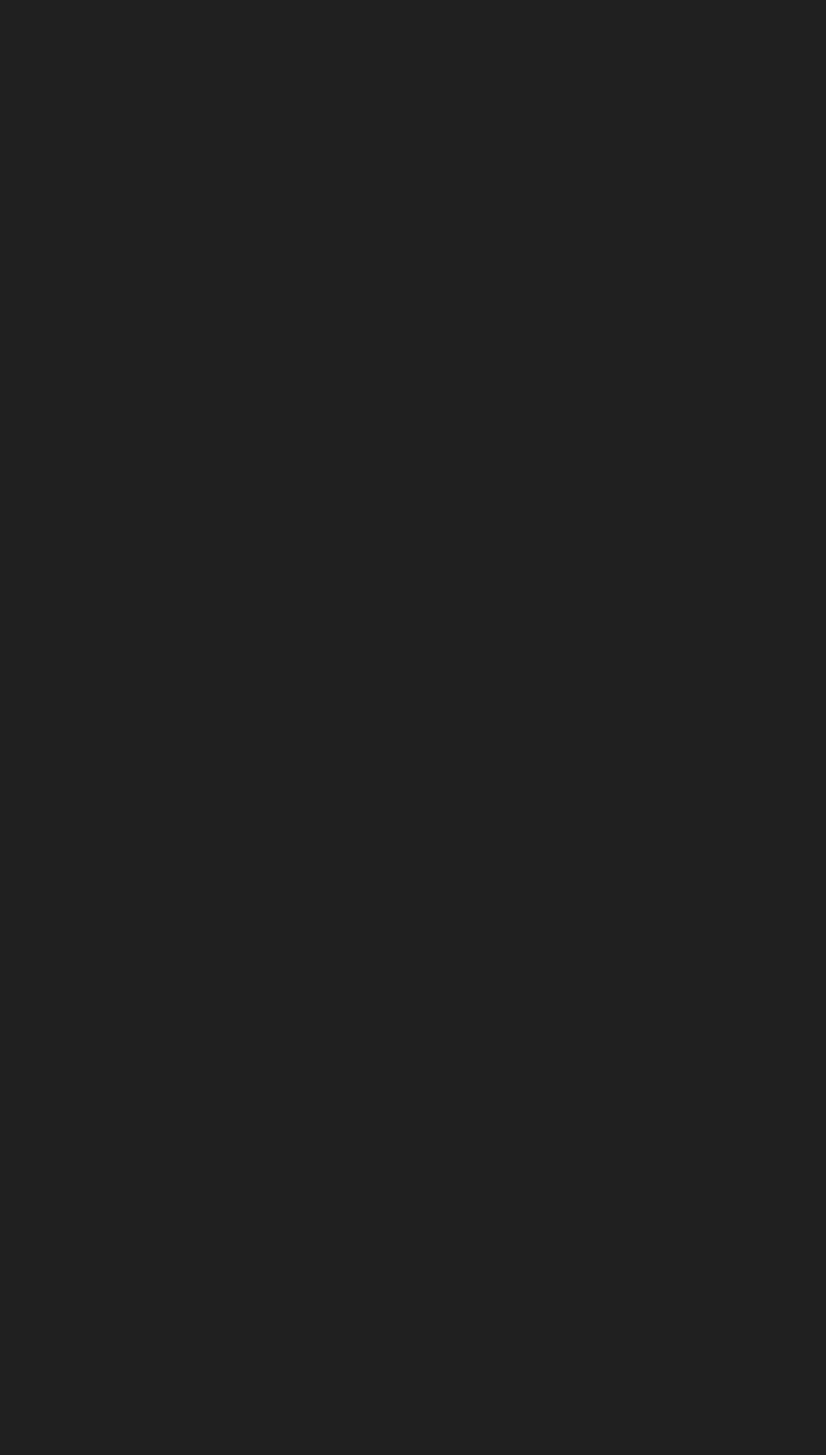
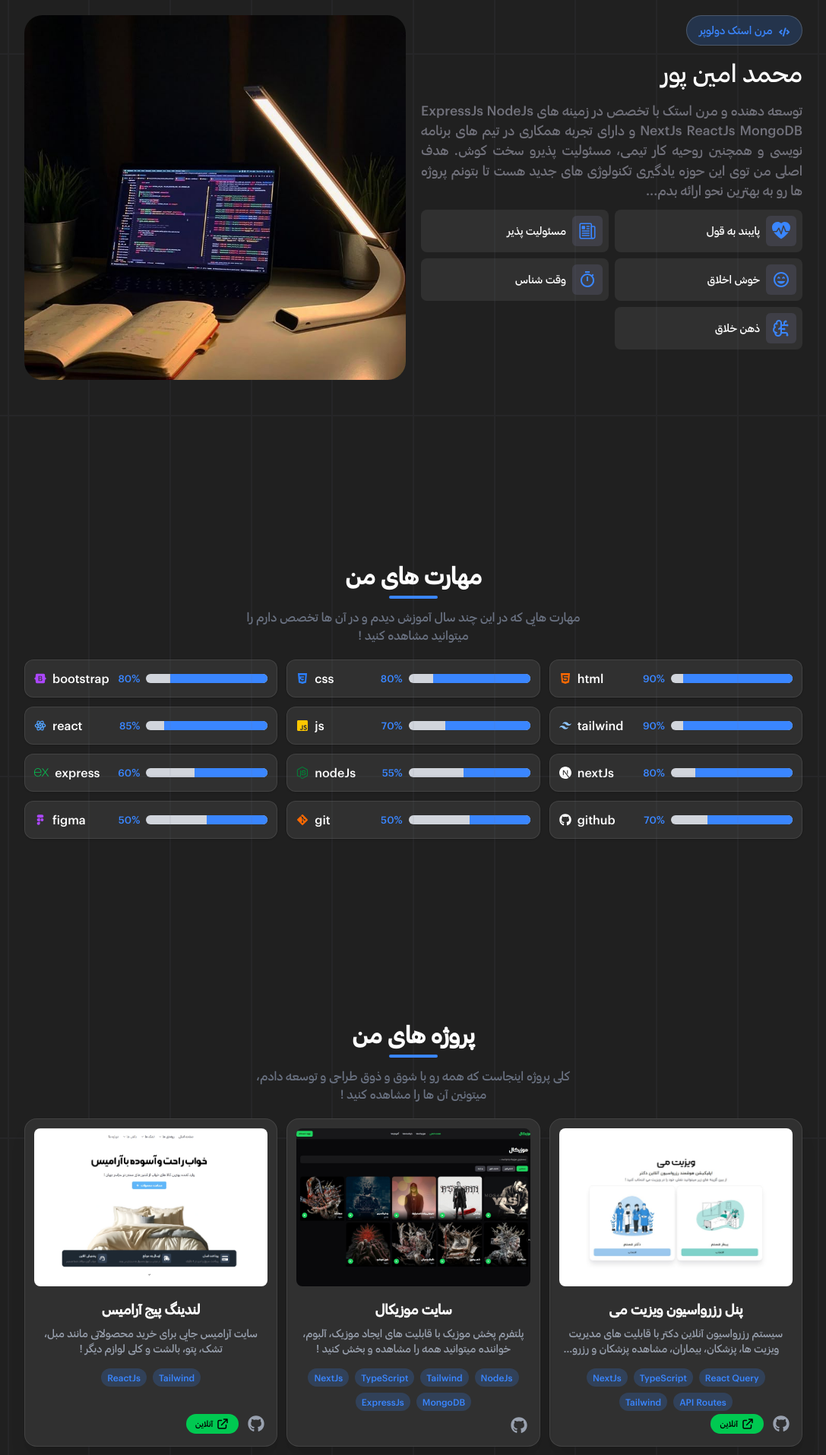
Before and after one commit to MohamadAminPour/portfolio, a Next.js app: page / in a window 1280 px wide. Shown: the part 880-2795 px from the top of the page at 76% size, without its empty margins (96-1183 px from the left). Before the commit the page ends 800 px from the top, so only its background shows below. Built offline with nearby package versions, Linux system fonts and the light colour scheme; grey boxes are pictures that could not be loaded.

Commit message:
add some change

```diff
--- a/src/app/page.tsx
+++ b/src/app/page.tsx
@@ -93,7 +93,7 @@ export default function Home() {
     });
   }, []);
   return (
-    <div className="relative h-screen overflow-x-hidden">
+    <div className="relative overflow-x-hidden ">
       {/* Grid background */}
       <div className="absolute inset-0 grid grid-cols-6 md:grid-cols-12 grid-rows-8 opacity-20">
         {Array.from({ length: 96 }).map((_, i) => (
@@ -208,7 +208,7 @@ export default function Home() {
       </div>
 
       {/* About me */}
-      <div id="aboutme" className="w-[90%] md:w-[80%] mx-auto flex items-center justify-center pt-[10rem]">
+      <div id="aboutme" className="w-[90%] md:w-[80%] mx-auto flex items-center justify-center pt-5 mt-[5rem]">
         <div className="grid grid-cols-1 lg:grid-cols-2 gap-5">
           <div className="">
             <span className="bg-primary/20 inline-flex items-center justify-center gap-2 text-primary  text-[.8rem] md:text-[.9rem] px-4 py-2 border-1 border-zinc-200/20 rounded-full">
@@ -264,7 +264,7 @@ export default function Home() {
 
       {/* Skills */}
       <div
-        className="flex items-center justify-center flex-col text-center pt-10 md:pt-[10rem]"
+        className="flex items-center justify-center flex-col text-center pt-10 md:pt-[10rem] mt-20"
         id="skills"
       >
         <h2 className="text-2xl md:text-3xl font-bold">مهارت‌ های من</h2>
@@ -300,7 +300,7 @@ export default function Home() {
 
       {/* Projects */}
       <div
-        className="flex items-center justify-center flex-col text-center pt-10 md:pt-[10rem] pb-10"
+        className="flex items-center justify-center flex-col text-center pt-10 md:pt-[10rem] pb-10 mt-20"
         id="projects"
       >
         <h2 className="text-2xl md:text-3xl font-bold">پروژه های من</h2>
@@ -318,7 +318,7 @@ export default function Home() {
       </div>
 
       {/* Contact me */}
-      <div className="flex items-center justify-center flex-col text-center pt-10 md:pt-[10rem]"
+      <div className="flex items-center justify-center flex-col text-center pt-10 md:pt-[10rem] mt20"
         id="contactme">
         <h2 className="text-2xl md:text-3xl font-bold">ارتباط با من</h2>
         <div className="w-16 h-1 bg-primary mx-auto rounded-full mt-2"></div>
@@ -345,15 +345,13 @@ export default function Home() {
         </ul>
       </div>
       {copied && (
-        <p className="fixed top-[50%] left-[50%] border-1 border-zinc-200/20 translate-x-[-50%] translate-y-[50%] bg-dark text-xs px-3 py-2 flex items-center justify-center text-center w-[20rem] h-[3rem] rounded-lg shadow-md animate-fadeIn">
+        <p className="fixed z-50 top-[5%] left-[50%] border-1 border-zinc-200/20 translate-x-[-50%] translate-y-[50%] bg-dark text-xs px-3 py-2 flex items-center justify-center text-center w-[20rem] h-[3rem] rounded-lg shadow-md animate-fadeIn">
           کپی شد !
         </p>
       )}
 
 
       {/* Footer */}
-
-
       <br />
     </div>
   );
```
